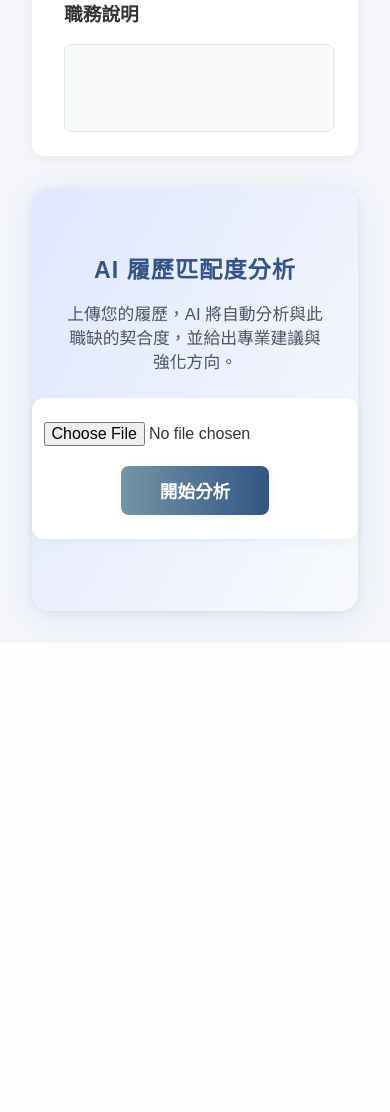
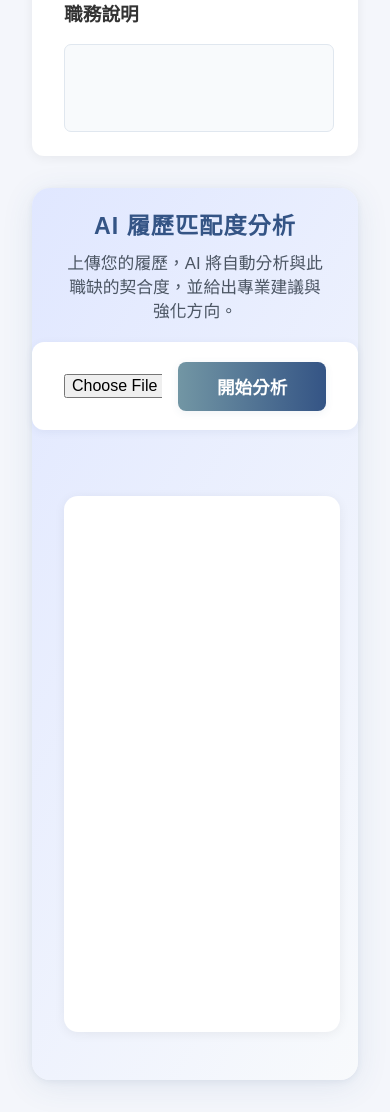
Before and after one commit to yingwen0410/ai-job-hunter, a Flask app: template templates/job_detail.html in a window 390 px wide. Shown: the part 252-1364 px from the top of the page. Before the commit the page ends 883 px from the top, so only its background shows below. Run offline with Flask 3, Linux system fonts and the light colour scheme; the template is opened without the code that fills it, so the values that code supplies are empty.

Commit message:
add ai anaylsis

```diff
--- a/llm_service.py
+++ b/llm_service.py
@@ -25,12 +25,13 @@ def get_match_analysis(job_description: str, resume_text: str) -> dict:
         prompt = f"""
         你是一位頂尖的 AI 技術獵頭與職涯教練，擅長為求職者提供深入、具體的求職建議。
 
-        請嚴格根據下方提供的【職缺描述】與【履歷內容】，對兩者進行深度交叉比對，並執行以下四項任務：
+        請嚴格根據下方提供的【職缺描述】與【履歷內容】，對兩者進行深度交叉比對，並執行以下五項任務：
 
         1.  **強項分析 (strengths_analysis)**: 找出來【履歷內容】中，有哪些技能或經驗是與【職缺描述】直接相關的。針對每一項，簡要說明其為何重要。
         2.  **技能差距 (skill_gaps)**: 找出【職缺描述】中要求，但【履歷內容】裡沒有提到的關鍵技能。並為每個技能標示其重要性（分為'核心要求'或'加分項'）。
         3.  **面試問題建議 (interview_questions)**: 基於此職缺的要求和履歷的內容，設計 2 至 3 個面試官最可能提出的技術或情境問題。
         4.  **整體優化建議 (overall_suggestion)**: 綜合以上分析，用繁體中文提供一句總結性的履歷優化建議。
+        5.  **匹配度分數 (match_score)**: 請根據履歷與職缺描述的整體相符程度，給出一個 0~100 的整數分數，100 代表完全符合，0 代表完全不符。請只給數字，不要附加說明。
 
         你的回答**必須**是一個格式嚴謹的 JSON 物件，絕對不要包含任何 JSON 格式以外的文字。JSON 物件的結構如下：
 
@@ -51,7 +52,8 @@ def get_match_analysis(job_description: str, resume_text: str) -> dict:
             "<string, 建議的面試問題1>",
             "<string, 建議的面試問題2>"
           ],
-          "overall_suggestion": "<string, 一句總結性的優化建議>"
+          "overall_suggestion": "<string, 一句總結性的優化建議>",
+          "match_score": <int, 0~100 的整數分數>
         }}
 
         ---
--- a/static/js/analysis.js
+++ b/static/js/analysis.js
@@ -50,33 +50,211 @@ function renderAnalysisResult(data) {
     // 清理之前的內容
     aiResultDiv.innerHTML = '';
 
-    // 根據回傳的 JSON 動態生成 HTML
-    const strengthsHTML = data.strengths_analysis.map(item =>
-        `<li><strong>${item.skill}:</strong> ${item.relevance}</li>`
-    ).join('');
+    // 新增：匹配度分數 Dashboard
+    let scoreHTML = '';
+    if (typeof data.match_score === 'number') {
+        // 分數顏色與說明
+        let color = '#4f8cff';
+        let label = '普通';
+        if (data.match_score >= 80) {
+            color = '#00c853'; // 綠
+            label = '非常適合';
+        } else if (data.match_score >= 60) {
+            color = '#ffd600'; // 黃
+            label = '普通';
+        } else {
+            color = '#ff5252'; // 紅
+            label = '需加強';
+        }
+        scoreHTML = `
+        <div class="score-dashboard">
+            <div class="score-circle" style="background: linear-gradient(135deg, ${color} 60%, #e0e0e0 100%);">
+                <span class="score-value">${data.match_score}</span>
+                <span class="score-unit">/100</span>
+            </div>
+            <div class="score-label">履歷與職缺匹配度</div>
+            <div class="score-desc" style="color: ${color};">${label}</div>
+        </div>
+        <style>
+        .score-dashboard {
+            display: flex;
+            flex-direction: column;
+            align-items: center;
+            margin-bottom: 24px;
+        }
+        .score-circle {
+            width: 100px;
+            height: 100px;
+            border-radius: 50%;
+            display: flex;
+            flex-direction: column;
+            align-items: center;
+            justify-content: center;
+            box-shadow: 0 2px 8px rgba(0,0,0,0.08);
+            margin-bottom: 8px;
+        }
+        .score-value {
+            font-size: 2.5rem;
+            font-weight: bold;
+            color: #fff;
+        }
+        .score-unit {
+            font-size: 1rem;
+            color: #e0e0e0;
+        }
+        .score-label {
+            font-size: 1.1rem;
+            color: #333;
+            font-weight: 500;
+        }
+        .score-desc {
+            font-size: 1.1rem;
+            font-weight: bold;
+            margin-top: 2px;
+        }
+        </style>
+        `;
+    }
 
-    const gapsHTML = data.skill_gaps.map(item =>
-        `<li><strong>${item.skill}</strong> <span class="tag ${item.importance === '核心要求' ? 'core' : ''}">${item.importance}</span></li>`
-    ).join('');
+    // 卡片式設計 + 圖示與色彩引導
+    const strengthsHTML = `
+        <div class="ai-card ai-card-strengths">
+            <div class="ai-card-header">
+                <span class="ai-card-icon">✅</span>
+                <span class="ai-card-title">強項分析</span>
+            </div>
+            <ul class="ai-card-list">
+                ${data.strengths_analysis.map(item =>
+                    `<li><strong>${item.skill}</strong>：${item.relevance}</li>`
+                ).join('')}
+            </ul>
+        </div>
+    `;
 
-    const questionsHTML = data.interview_questions.map(q => `<li>${q}</li>`).join('');
+    const gapsHTML = `
+        <div class="ai-card ai-card-gaps">
+            <div class="ai-card-header">
+                <span class="ai-card-icon">⚠️</span>
+                <span class="ai-card-title">技能差距</span>
+            </div>
+            <ul class="ai-card-list">
+                ${data.skill_gaps.map(item =>
+                    `<li><span class="tag ${item.importance === '核心要求' ? 'core' : 'plus'}">${item.importance === '核心要求' ? '核心' : '加分'}</span> 缺少：<span class="${item.importance === '核心要求' ? 'core-skill' : 'plus-skill'}">${item.skill}</span></li>`
+                ).join('')}
+            </ul>
+        </div>
+    `;
+
+    const questionsHTML = `
+        <div class="ai-card ai-card-questions">
+            <div class="ai-card-header">
+                <span class="ai-card-icon">❓</span>
+                <span class="ai-card-title">建議面試問題</span>
+            </div>
+            <ul class="ai-card-list">
+                ${data.interview_questions.map((q, i) => `<li><strong>Q${i+1}：</strong>${q}</li>`).join('')}
+            </ul>
+        </div>
+    `;
+
+    const suggestionHTML = `
+        <div class="ai-card ai-card-suggestion">
+            <div class="ai-card-header">
+                <span class="ai-card-icon">💡</span>
+                <span class="ai-card-title">專家提示</span>
+            </div>
+            <div class="ai-card-suggestion-content">${data.overall_suggestion}</div>
+        </div>
+    `;
 
     const finalHTML = `
-        <div class="ai-result-section">
-            <h4>✅ 強項分析</h4>
-            <ul>${strengthsHTML}</ul>
+        ${scoreHTML}
+        <div class="ai-cards-container">
+            ${strengthsHTML}
+            ${gapsHTML}
+            ${questionsHTML}
+            ${suggestionHTML}
         </div>
-        <div class="ai-result-section">
-            <h4>⚠️ 技能差距</h4>
-            <ul>${gapsHTML}</ul>
-        </div>
-        <div class="ai-result-section">
-            <h4>❓ 建議面試問題</h4>
-            <ul>${questionsHTML}</ul>
-        </div>
-        <div class="suggestion">
-            <p><strong>💡 整體優化建議：</strong>${data.overall_suggestion}</p>
-        </div>
+        <style>
+        .ai-cards-container {
+            display: flex;
+            flex-direction: column;
+            gap: 20px;
+            margin-top: 10px;
+        }
+        .ai-card {
+            background: #fff;
+            border-radius: 12px;
+            box-shadow: 0 2px 12px rgba(0,0,0,0.08);
+            padding: 20px 22px 16px 22px;
+            position: relative;
+        }
+        .ai-card-header {
+            display: flex;
+            align-items: center;
+            margin-bottom: 10px;
+        }
+        .ai-card-icon {
+            font-size: 1.5rem;
+            margin-right: 8px;
+        }
+        .ai-card-title {
+            font-size: 1.15rem;
+            font-weight: bold;
+        }
+        .ai-card-strengths .ai-card-title {
+            color: #2196f3;
+        }
+        .ai-card-gaps .ai-card-title {
+            color: #e53935;
+        }
+        .ai-card-questions .ai-card-title {
+            color: #1a237e;
+        }
+        .ai-card-suggestion {
+            background: #fffbe7;
+            border-left: 6px solid #ffe082;
+        }
+        .ai-card-suggestion .ai-card-title {
+            color: #fbc02d;
+        }
+        .ai-card-suggestion-content {
+            color: #795548;
+            font-size: 1.05rem;
+            margin-left: 2px;
+        }
+        .ai-card-list {
+            padding-left: 0;
+            margin: 0;
+            list-style: none;
+        }
+        .tag {
+            display: inline-block;
+            font-size: 0.95em;
+            padding: 2px 8px;
+            border-radius: 8px;
+            margin-right: 6px;
+            font-weight: bold;
+        }
+        .tag.core {
+            background: #ffebee;
+            color: #e53935;
+            border: 1px solid #e53935;
+        }
+        .tag.plus {
+            background: #e3f2fd;
+            color: #1976d2;
+            border: 1px solid #1976d2;
+        }
+        .core-skill {
+            color: #e53935;
+            font-weight: bold;
+        }
+        .plus-skill {
+            color: #1976d2;
+            font-weight: bold;
+        }
+        </style>
     `;
 
     aiResultDiv.innerHTML = finalHTML;
--- a/templates/job_detail.html
+++ b/templates/job_detail.html
@@ -6,7 +6,7 @@
     <title>{{ job.title }} - 職缺詳情與 AI 分析</title>
     <style>
         body { font-family: 'Noto Sans TC', sans-serif; background-color: #f4f6fb; color: #333; margin: 0; padding: 2em; }
-        .container { display: flex; max-width: 1200px; margin: auto; gap: 2.5em; }
+        .container { display: flex; flex-direction: row; max-width: 1200px; margin: auto; gap: 2.5em; }
         .job-content { flex: 1.1; background: #fff; padding: 1.5em 1.5em 1.5em 2em; border-radius: 12px; box-shadow: 0 2px 12px rgba(0,0,0,0.06); min-width: 320px; max-width: 420px; }
         .job-content h2 { font-size: 1.5em; margin-bottom: 0.2em; }
         .job-content h4 { margin: 0.2em 0 0.8em 0; font-size: 1.1em; }
@@ -15,14 +15,28 @@
         .job-content p { margin: 0.4em 0; font-size: 1em; }
         .job-content strong { color: #345485; }
         .job-description { white-space: pre-wrap; background: #f8fafc; border: 1px solid #e0e7ef; padding: 1em; border-radius: 7px; max-height: 320px; overflow-y: auto; font-size: 0.98em; margin-top: 0.5em; }
-        .ai-panel { flex: 2; background: linear-gradient(120deg, #e0e7ff 0%, #f8fafc 100%); padding: 2.5em 2em; border-radius: 18px; box-shadow: 0 6px 32px 0 rgba(52,84,133,0.10), 0 1.5px 6px 0 rgba(52,84,133,0.08); display: flex; flex-direction: column; align-items: center; min-width: 350px; }
-        .ai-panel h3 { font-size: 1.45em; color: #345485; margin-bottom: 0.7em; letter-spacing: 1px; }
-        .ai-panel .ai-desc { color: #4b5563; font-size: 1.05em; margin-bottom: 1.5em; text-align: center; }
-        .ai-panel form { background: #fff; border-radius: 12px; box-shadow: 0 2px 8px rgba(52,84,133,0.07); padding: 1.5em 2em; display: flex; flex-direction: column; align-items: center; width: 100%; max-width: 420px; }
-        .ai-panel input[type="file"] { margin-bottom: 1.2em; font-size: 1em; }
+        .ai-panel { flex: 2; background: linear-gradient(120deg, #e0e7ff 0%, #f8fafc 100%); padding: 1.2em 2em 2.5em 2em; border-radius: 18px; box-shadow: 0 6px 32px 0 rgba(52,84,133,0.10), 0 1.5px 6px 0 rgba(52,84,133,0.08); display: flex; flex-direction: column; align-items: center; min-width: 350px; }
+        .ai-panel h3 { font-size: 1.45em; color: #345485; margin-bottom: 0.4em; letter-spacing: 1px; margin-top: 0; }
+        .ai-panel .ai-desc { color: #4b5563; font-size: 1.05em; margin-bottom: 1.2em; text-align: center; }
+        .ai-panel form {
+            background: #fff; border-radius: 12px; box-shadow: 0 2px 8px rgba(52,84,133,0.07); padding: 1.2em 2em; display: flex; flex-direction: row; align-items: center; width: 100%; margin: 0 0 24px 0;
+        }
+        .ai-panel input[type="file"] { margin-bottom: 0; font-size: 1em; margin-right: 16px; flex: 1 1 0; min-width: 0; }
         .ai-panel button[type="submit"] { background: linear-gradient(90deg, #7296A4 0%, #345485 100%); color: #fff; border: none; border-radius: 8px; padding: 0.7em 2.2em; font-size: 1.1em; font-weight: 600; cursor: pointer; box-shadow: 0 2px 8px rgba(52,84,133,0.08); transition: background 0.2s; }
         .ai-panel button[type="submit"]:hover { background: linear-gradient(90deg, #345485 0%, #7296A4 100%); }
-        .ai-result-section { margin-top: 2em; width: 100%; max-width: 480px; }
+        .ai-result-section { margin-top: 2em; width: 100%; }
+        .ai-result-scrollbox {
+            width: 90%;
+            max-width: 600px;
+            height: 480px;
+            overflow-y: auto;
+            overflow-x: auto;
+            background: #fff;
+            border-radius: 14px;
+            box-shadow: 0 2px 12px rgba(0,0,0,0.06);
+            padding: 32px 20px 24px 20px;
+            margin: 10px auto 8px auto;
+        }
         .ai-result-section h4 { border-bottom: 2px solid #eee; padding-bottom: 0.5em; margin-bottom: 0.7em; }
         .tag { display: inline-block; background-color: #e9ecef; color: #495057; padding: 0.3em 0.8em; border-radius: 15px; margin: 0.2em; font-size: 0.95em; }
         .tag.core { background-color: #fff0f6; color: #d63384; }
@@ -32,7 +46,8 @@
         .hidden { display: none; }
         @media (max-width: 900px) {
             .container { flex-direction: column; gap: 2em; }
-            .ai-panel, .job-content { max-width: 100%; min-width: 0; }
+            .ai-panel { max-width: 100%; min-width: 0; }
+            .job-content { max-width: 100%; min-width: 0; }
         }
     </style>
 </head>
@@ -61,7 +76,9 @@
                 <button type="submit">開始分析</button>
             </form>
             <div class="ai-result-section">
-                <div id="aiResult"></div>
+                <div class="ai-result-scrollbox">
+                    <div id="aiResult"></div>
+                </div>
                 <div id="loader" class="loader hidden"></div>
             </div>
         </div>
```
